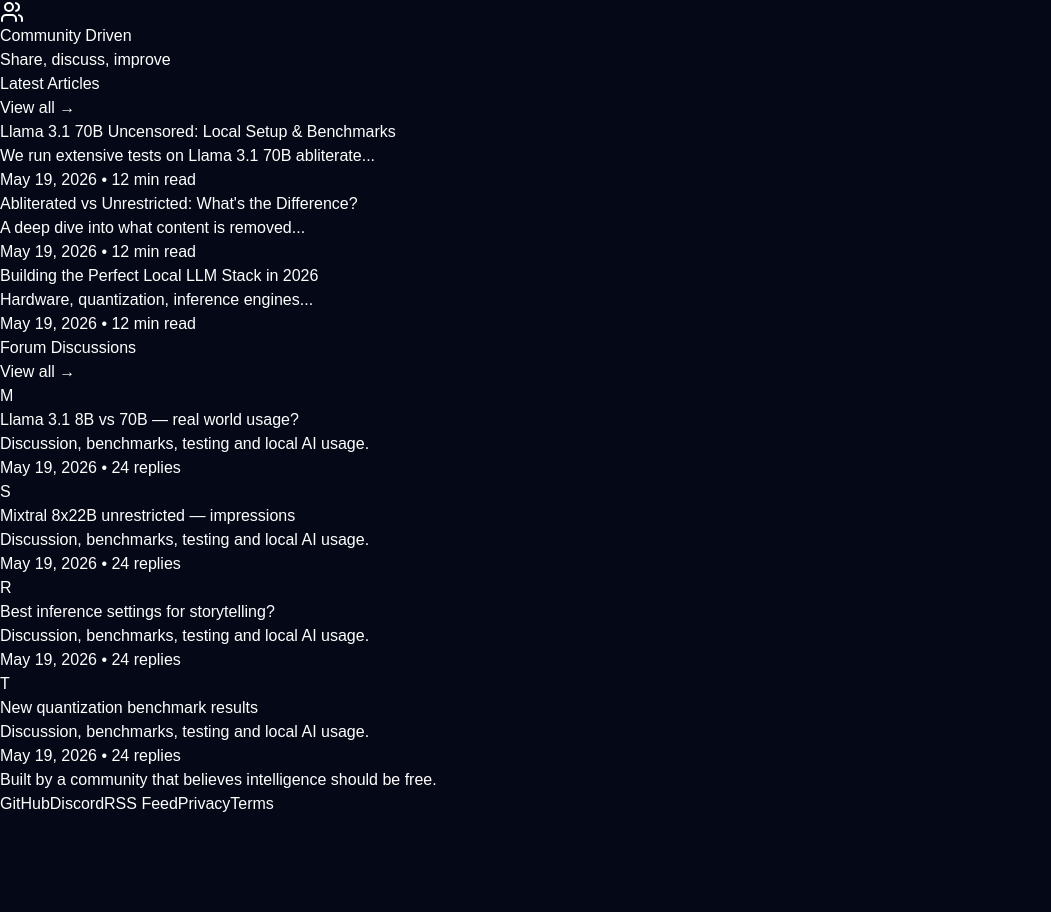
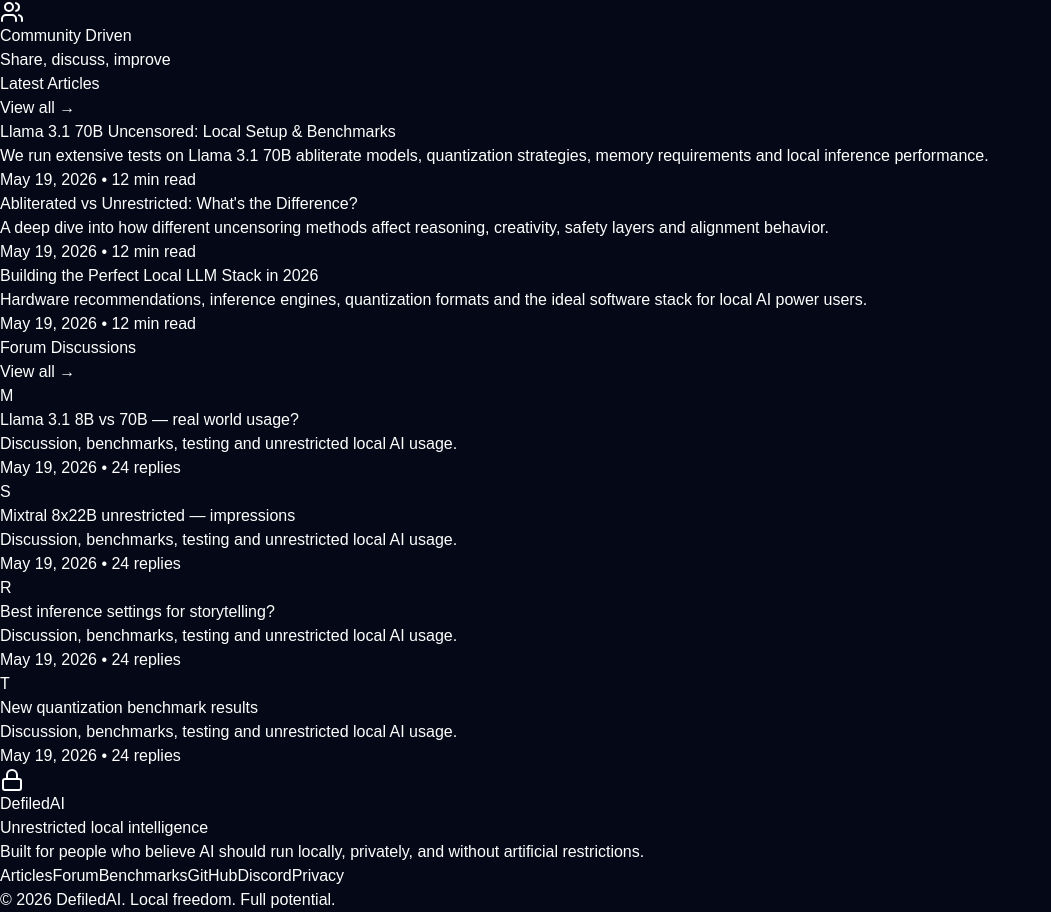
Before and after one commit to AIontheloose/defiledai, a Next.js app: page / in a window 1280 px wide. Shown: the part 775-1687 px from the top of the page, without its empty margins (0-1051 px from the left). Before the commit the page ends 1591 px from the top, so only its background shows below. Built offline with nearby package versions, Linux system fonts and the light colour scheme.

Commit message:
Refine homepage UI layout and footer

```diff
--- a/app/page.tsx
+++ b/app/page.tsx
@@ -12,9 +12,12 @@
 
 export default function Home() {
   return (
-    <main className="min-h-screen bg-[#050816] text-white overflow-hidden">
+    <main className="relative min-h-screen overflow-hidden bg-[#050816] text-white">
       {/* Background glow */}
-      <div className="absolute inset-0 bg-[radial-gradient(circle_at_top,#0f2b63,transparent_45%)] pointer-events-none" />
+      <div className="absolute inset-0 bg-[radial-gradient(circle_at_top,rgba(15,43,99,0.9),transparent_45%)] pointer-events-none" />
+
+      {/* Extra depth */}
+      <div className="absolute inset-0 bg-gradient-to-b from-transparent via-emerald-500/[0.02] to-transparent pointer-events-none" />
 
       {/* Navbar */}
       <header className="relative z-20 border-b border-white/10 backdrop-blur">
@@ -29,6 +32,7 @@
               <h1 className="text-2xl font-bold leading-none">
                 DefiledAI
               </h1>
+
               <p className="text-sm text-white/60">
                 Local freedom. Full potential.
               </p>
@@ -69,6 +73,7 @@
                 placeholder="Search..."
                 className="bg-transparent outline-none text-sm flex-1"
               />
+
               <Search className="w-4 h-4 text-white/40" />
             </div>
 
@@ -76,11 +81,11 @@
               <Moon className="w-5 h-5 text-white/70" />
             </button>
 
-            <button className="h-11 px-6 rounded-xl bg-emerald-400 text-black font-medium">
+            <button className="h-11 px-6 rounded-xl bg-emerald-400 text-black font-medium hover:bg-emerald-300 transition">
               Log in
             </button>
 
-            <button className="h-11 px-6 rounded-xl border border-emerald-400/40 text-emerald-300">
+            <button className="h-11 px-6 rounded-xl border border-emerald-400/40 text-emerald-300 hover:bg-emerald-400/10 transition">
               Sign up
             </button>
           </div>
@@ -88,13 +93,14 @@
       </header>
 
       {/* Hero */}
-      <section className="relative z-10 max-w-7xl mx-auto px-6 pt-20 pb-14">
+      <section className="relative z-10 max-w-7xl mx-auto px-6 pt-28 pb-20">
         <div className="grid lg:grid-cols-2 gap-12 items-center">
           {/* Left */}
           <div>
-            <h2 className="text-6xl leading-tight font-bold tracking-tight">
+            <h2 className="text-5xl lg:text-7xl leading-tight font-bold tracking-tight">
               A home for
               <br />
+
               <span className="text-emerald-400">
                 unrestricted intelligence.
               </span>
@@ -108,7 +114,7 @@
             <div className="flex flex-wrap gap-4 mt-10">
               <Link
                 href="#"
-                className="h-14 px-7 rounded-xl bg-emerald-400 text-black font-semibold flex items-center gap-3"
+                className="h-14 px-7 rounded-xl bg-emerald-400 text-black font-semibold flex items-center gap-3 hover:bg-emerald-300 transition"
               >
                 <BookOpen className="w-5 h-5" />
                 Explore Articles
@@ -116,7 +122,7 @@
 
               <Link
                 href="#"
-                className="h-14 px-7 rounded-xl border border-white/15 bg-white/5 flex items-center gap-3"
+                className="h-14 px-7 rounded-xl border border-white/15 bg-white/5 flex items-center gap-3 hover:bg-white/10 transition"
               >
                 <MessageSquare className="w-5 h-5" />
                 Visit the Forum
@@ -136,17 +142,21 @@
 
               <div className="p-6 font-mono text-emerald-300 text-sm leading-8">
                 <p>$ ./run-llm --local</p>
+
                 <br />
+
                 <p>Loading model...</p>
                 <p>Context: unlimited</p>
                 <p>Filters: none</p>
                 <p>Freedom: enabled</p>
+
                 <br />
+
                 <p>&gt; _</p>
               </div>
             </div>
 
-            {/* Cube */}
+            {/* Glow sphere */}
             <div className="w-[440px] h-[440px] rounded-full bg-[radial-gradient(circle,rgba(16,185,129,0.18),transparent_70%)] flex items-center justify-center">
               <div className="w-60 h-60 rounded-[2rem] border border-white/10 bg-gradient-to-br from-[#182436] to-[#0b1220] shadow-2xl flex items-center justify-center rotate-6">
                 <Lock className="w-24 h-24 text-emerald-400" />
@@ -156,7 +166,7 @@
         </div>
 
         {/* Features */}
-        <div className="grid md:grid-cols-4 gap-10 mt-20 border-t border-white/10 pt-10">
+        <div className="grid md:grid-cols-4 gap-10 mt-24 border-t border-white/10 pt-10">
           <Feature
             icon={<Shield className="w-7 h-7 text-emerald-400" />}
             title="Unrestricted"
@@ -185,42 +195,50 @@
 
       {/* Content panels */}
       <section className="relative z-10 max-w-7xl mx-auto px-6 pb-24">
-        <div className="grid lg:grid-cols-2 gap-8">
+        <div className="grid xl:grid-cols-[1.2fr_0.8fr] gap-8 items-start">
           {/* Articles */}
-          <div className="rounded-3xl border border-white/10 bg-white/[0.03] backdrop-blur-xl p-8">
+          <div className="rounded-3xl border border-white/10 bg-gradient-to-b from-white/[0.05] to-white/[0.02] backdrop-blur-xl p-8 shadow-[0_0_50px_rgba(16,185,129,0.04)]">
             <div className="flex items-center justify-between mb-8">
-              <h3 className="text-3xl font-bold">Latest Articles</h3>
+              <h3 className="text-3xl font-bold">
+                Latest Articles
+              </h3>
 
-              <a className="text-emerald-400">View all →</a>
+              <a className="text-emerald-400 hover:text-emerald-300 transition">
+                View all →
+              </a>
             </div>
 
-            <div className="space-y-5">
+            <div className="space-y-6">
               <ArticleCard
                 title="Llama 3.1 70B Uncensored: Local Setup & Benchmarks"
-                desc="We run extensive tests on Llama 3.1 70B abliterate..."
+                desc="We run extensive tests on Llama 3.1 70B abliterate models, quantization strategies, memory requirements and local inference performance."
               />
 
               <ArticleCard
                 title="Abliterated vs Unrestricted: What's the Difference?"
-                desc="A deep dive into what content is removed..."
+                desc="A deep dive into how different uncensoring methods affect reasoning, creativity, safety layers and alignment behavior."
               />
 
               <ArticleCard
                 title="Building the Perfect Local LLM Stack in 2026"
-                desc="Hardware, quantization, inference engines..."
+                desc="Hardware recommendations, inference engines, quantization formats and the ideal software stack for local AI power users."
               />
             </div>
           </div>
 
           {/* Forum */}
-          <div className="rounded-3xl border border-white/10 bg-white/[0.03] backdrop-blur-xl p-8">
+          <div className="rounded-3xl border border-white/10 bg-gradient-to-b from-white/[0.05] to-white/[0.02] backdrop-blur-xl p-8 shadow-[0_0_50px_rgba(16,185,129,0.04)]">
             <div className="flex items-center justify-between mb-8">
-              <h3 className="text-3xl font-bold">Forum Discussions</h3>
+              <h3 className="text-3xl font-bold">
+                Forum Discussions
+              </h3>
 
-              <a className="text-emerald-400">View all →</a>
+              <a className="text-emerald-400 hover:text-emerald-300 transition">
+                View all →
+              </a>
             </div>
 
-            <div className="space-y-6">
+            <div className="space-y-3">
               <ForumItem
                 letter="M"
                 title="Llama 3.1 8B vs 70B — real world usage?"
@@ -244,19 +262,48 @@
           </div>
         </div>
       </section>
-      {/* FOOTER */}
-      <footer className="border-t border-[#13203a] bg-[#060b1a]">
-        <div className="mx-auto flex max-w-7xl flex-col items-center justify-between gap-6 px-6 py-8 text-sm text-gray-400 md:flex-row">
-          <div>
-            Built by a community that believes intelligence should be free.
+
+      {/* Footer */}
+      <footer className="border-t border-white/10 bg-[#060b16]/80 backdrop-blur-xl">
+        <div className="max-w-7xl mx-auto px-6 py-14">
+          <div className="flex flex-col lg:flex-row items-start lg:items-center justify-between gap-10">
+            {/* Left */}
+            <div className="max-w-md">
+              <div className="flex items-center gap-3 mb-4">
+                <div className="w-10 h-10 rounded-xl bg-emerald-400/15 border border-emerald-400/30 flex items-center justify-center">
+                  <Lock className="w-5 h-5 text-emerald-400" />
+                </div>
+
+                <div>
+                  <h4 className="text-lg font-bold">
+                    DefiledAI
+                  </h4>
+
+                  <p className="text-sm text-white/50">
+                    Unrestricted local intelligence
+                  </p>
+                </div>
+              </div>
+
+              <p className="text-white/50 leading-relaxed">
+                Built for people who believe AI should run locally,
+                privately, and without artificial restrictions.
+              </p>
+            </div>
+
+            {/* Right */}
+            <div className="flex flex-wrap gap-6 text-sm text-white/50">
+              <a className="hover:text-white transition">Articles</a>
+              <a className="hover:text-white transition">Forum</a>
+              <a className="hover:text-white transition">Benchmarks</a>
+              <a className="hover:text-white transition">GitHub</a>
+              <a className="hover:text-white transition">Discord</a>
+              <a className="hover:text-white transition">Privacy</a>
+            </div>
           </div>
 
-          <div className="flex gap-6">
-            <a href="#">GitHub</a>
-            <a href="#">Discord</a>
-            <a href="#">RSS Feed</a>
-            <a href="#">Privacy</a>
-            <a href="#">Terms</a>
+          <div className="mt-10 pt-6 border-t border-white/5 text-sm text-white/30">
+            © 2026 DefiledAI. Local freedom. Full potential.
           </div>
         </div>
       </footer>
@@ -278,8 +325,13 @@
       {icon}
 
       <div>
-        <h4 className="font-semibold text-lg">{title}</h4>
-        <p className="text-white/60">{text}</p>
+        <h4 className="font-semibold text-lg">
+          {title}
+        </h4>
+
+        <p className="text-white/60">
+          {text}
+        </p>
       </div>
     </div>
   );
@@ -293,14 +345,18 @@
   desc: string;
 }) {
   return (
-    <div className="rounded-2xl border border-white/10 bg-[#0b1220]/70 p-5 hover:border-emerald-400/30 transition">
-      <div className="flex gap-5">
-        <div className="w-44 h-28 rounded-xl bg-gradient-to-br from-emerald-400/20 to-blue-500/20 border border-white/10" />
+    <div className="rounded-2xl border border-white/10 bg-[#0b1220]/70 p-5 hover:border-emerald-400/30 hover:bg-[#101827] transition">
+      <div className="space-y-5">
+        <div className="aspect-[16/9] w-full rounded-2xl bg-gradient-to-br from-emerald-400/20 via-cyan-500/10 to-blue-500/20 border border-white/10" />
 
-        <div className="flex-1">
-          <h4 className="text-xl font-semibold">{title}</h4>
+        <div>
+          <h4 className="text-lg font-semibold leading-snug">
+            {title}
+          </h4>
 
-          <p className="text-white/60 mt-2">{desc}</p>
+          <p className="text-sm text-white/60 mt-3 leading-relaxed">
+            {desc}
+          </p>
 
           <div className="mt-4 text-sm text-white/40">
             May 19, 2026 • 12 min read
@@ -319,16 +375,18 @@
   title: string;
 }) {
   return (
-    <div className="flex gap-4 border-b border-white/5 pb-5">
-      <div className="w-11 h-11 rounded-full bg-emerald-400/20 border border-emerald-400/20 flex items-center justify-center text-emerald-300 font-bold">
+    <div className="flex gap-4 rounded-2xl border border-white/5 bg-white/[0.02] p-4 hover:bg-white/[0.04] transition">
+      <div className="w-11 h-11 rounded-full bg-emerald-400/20 border border-emerald-400/20 flex items-center justify-center text-emerald-300 font-bold shrink-0">
         {letter}
       </div>
 
       <div>
-        <h4 className="text-lg font-medium">{title}</h4>
+        <h4 className="text-lg font-medium leading-snug">
+          {title}
+        </h4>
 
-        <p className="text-white/50 text-sm mt-1">
-          Discussion, benchmarks, testing and local AI usage.
+        <p className="text-white/50 text-sm mt-1 leading-relaxed">
+          Discussion, benchmarks, testing and unrestricted local AI usage.
         </p>
 
         <div className="mt-2 text-xs text-white/30">
@@ -336,5 +394,5 @@
         </div>
       </div>
     </div>
-  )
+  );
 }
```
